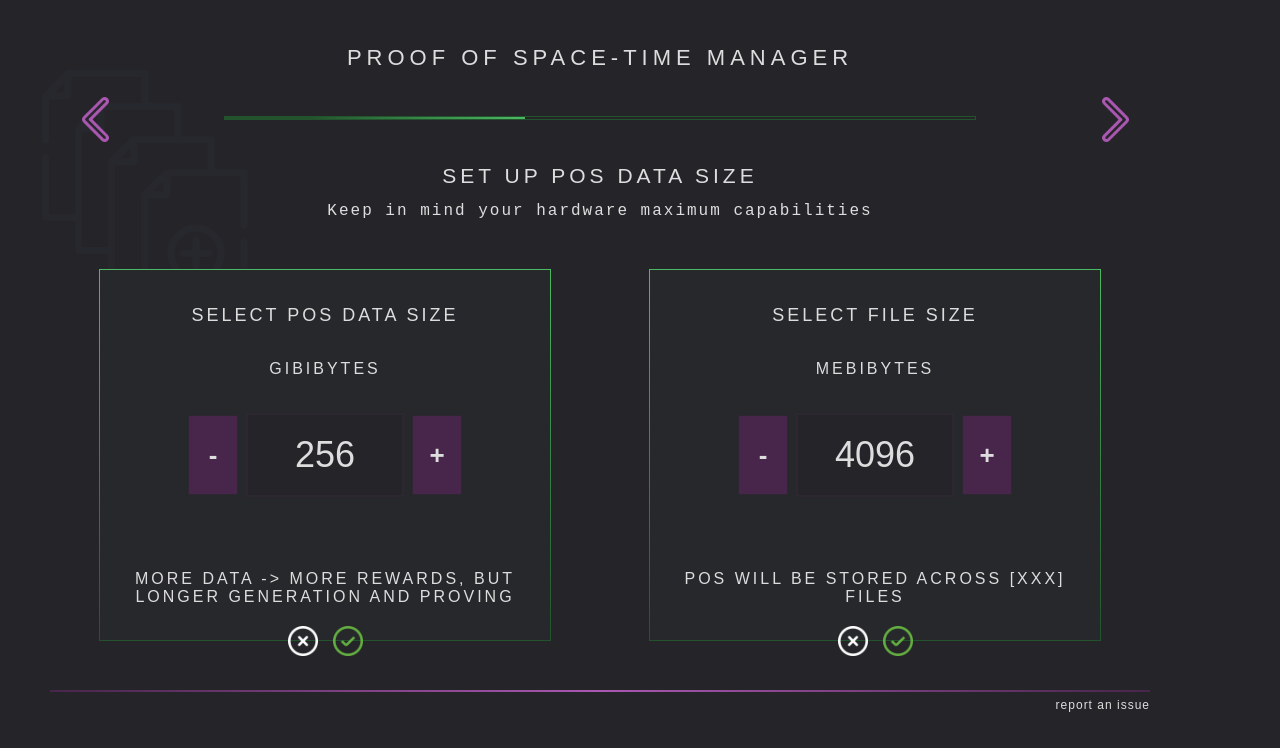
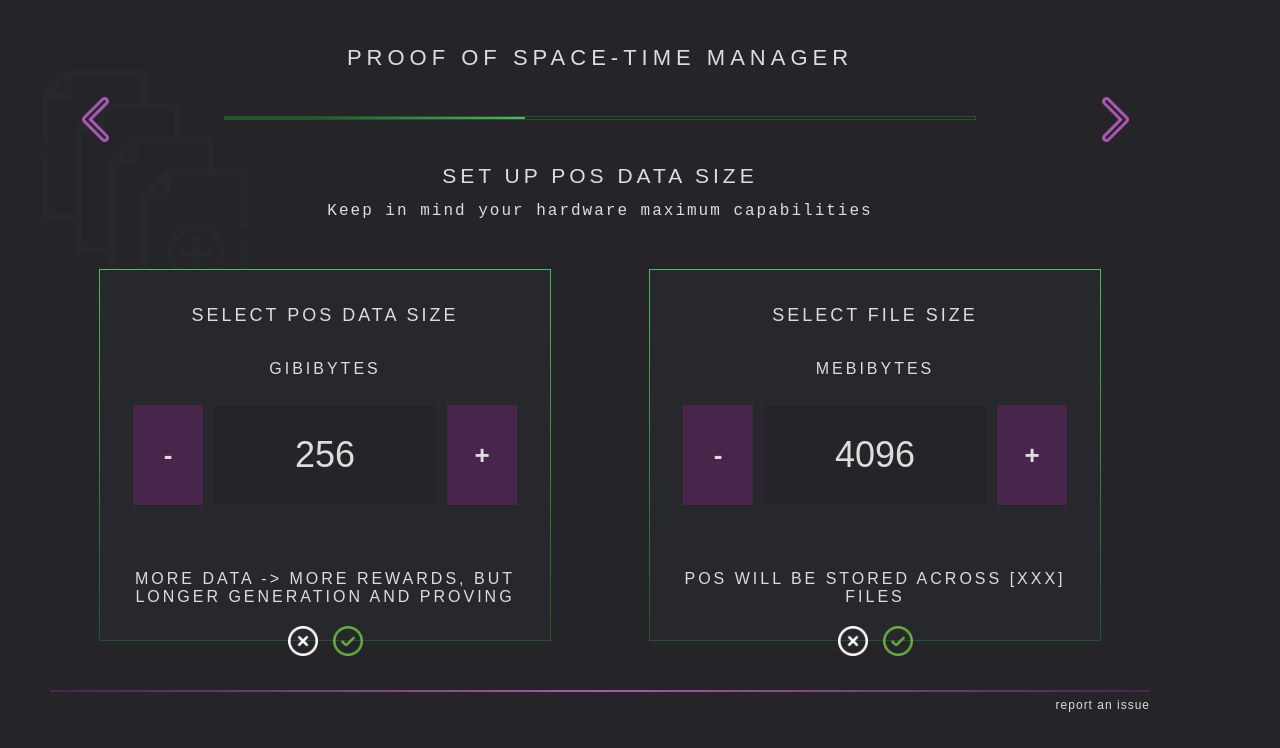
Before and after one commit to spacemeshos/sm-init-app-v2, a React (Create React App) app: page /advanced/SetupSize in a window 1280 px wide. Shown: the top 748 px of the page. Built offline with nearby package versions, Linux system fonts and the light colour scheme.

Commit message:
refactoring to improve the overall code

```diff
--- a/src/components/input.tsx
+++ b/src/components/input.tsx
@@ -6,7 +6,6 @@ interface CustomNumberInputProps {
   min?: number;
   max?: number;
   step?: number;
-  incrementOrder?: number;
   inputColor?: string;
   buttonColor?: string;
   backgroundColor?: string;
@@ -20,37 +19,37 @@ interface CustomNumberInputProps {
   onChange?: (value: number) => void;
 }
 
-const StyledInputRoot = styled.div<{ height: number; width: number }>`
+const StyledInputRoot = styled.div<{ height?: number; width?: number }>`
   display: flex;
   flex-flow: row nowrap;
   justify-content: center;
   align-items: center;
   z-index: auto;
   position: absolute;
-  height: 100%;
-  width: 100%;
+  height: ${({ height = 100 }) => height}px;
+  width: ${({ width = 500 }) => width}px;
   top: 50%;
   left: 50%;
   transform: translate(-50%, -50%);
 `;
 
 const StyledInput = styled.input<{
-  inputColor: string;
-  height: number;
-  width: number;
-  backgroundColor: string;
-  borderColor: string;
-  hoverBorderColor: string;
-  fontSize: number;
+  inputColor?: string;
+  height?: number;
+  width?: number;
+  backgroundColor?: string;
+  borderColor?: string;
+  hoverBorderColor?: string;
+  fontSize?: number;
 }>`
-  font-size: ${(props) => props.fontSize}px;
+  font-size: ${({ fontSize = 36 }) => fontSize}px;
   font-family: "Source Code Pro ExtraLight", sans-serif;
   font-weight: 200;
-  color: ${(props) => props.inputColor};
-  height: ${(props) => props.height}px;
-  width: ${(props) => props.width}px;
-  background: ${(props) => props.backgroundColor};
-  border: 2px solid ${(props) => props.borderColor};
+  color: ${({ inputColor = Colors.grayLight }) => inputColor};
+  height: ${({ height = 100 }) => height}px;
+  width: ${({ width = 200 }) => width}px;
+  background: ${({ backgroundColor = Colors.background }) => backgroundColor};
+  border: 2px solid ${({ borderColor = Colors.darkerPurple }) => borderColor};
   margin: 0 8px;
   padding: 0px 12px;
   min-width: 130px;
@@ -65,36 +64,28 @@ const StyledInput = styled.input<{
   }
 
   &:hover {
-    border-color: ${(props) => props.hoverBorderColor};
+    border-color: ${({ hoverBorderColor = Colors.purpleDark }) =>
+      hoverBorderColor};
   }
-
-  &:focus {
-    border-color: ${(props) => props.hoverBorderColor};
-  }
-
   &:focus-visible {
     outline: 0;
   }
 `;
 
 const StyledButton = styled.button<{
-  buttonColor: string;
-  buttonHoverColor: string;
-  height: number;
-  width: number;
-  borderColor: string;
-  incrementOrder: number;
+  buttonColor?: string;
+  height?: number;
+  width?: number;
 }>`
   font-family: "Source Code Pro", sans-serif;
-  font-size: 0.875rem;
+  font-size: 36px;
   box-sizing: border-box;
   line-height: 1.5;
-  border: 1px solid;
-  border-color: ${(props) => props.borderColor};
-  background: ${(props) => props.buttonColor};
-  color: ${(props) => props.buttonHoverColor};
-  width: ${(props) => props.width}px;
-  height: ${(props) => props.height}px;
+  border: none;
+  background: ${({ buttonColor = Colors.purpleDark }) => buttonColor};
+  color: ${Colors.grayLight};
+  height: ${({ height = 100 }) => height}px;
+  width: ${({ width = 70 }) => width}px;
   display: flex;
   flex-flow: row nowrap;
   justify-content: center;
@@ -105,16 +96,10 @@ const StyledButton = styled.button<{
 
   &:hover {
     cursor: pointer;
-    background: ${(props) => props.buttonColor};
-    color: ${(props) => props.buttonHoverColor};
   }
 
   &:focus-visible {
     outline: 0;
-  }
-
-  &.increment {
-    order: ${(props) => props.incrementOrder};
   }
 `;
 
@@ -130,17 +115,15 @@ const CustomNumberInput: React.FC<CustomNumberInputProps> = ({
   min = 1,
   max = 99,
   step = 1,
-  incrementOrder = 1,
-  inputColor = Colors.grayLight,
-  buttonColor = Colors.purpleDark,
-  backgroundColor = Colors.background,
-  borderColor = Colors.darkerPurple,
-  hoverBorderColor = Colors.purpleDark,
-  buttonHoverColor = Colors.grayLight,
-  height = 80,
-  width = 50,
+  inputColor,
+  buttonColor,
+  backgroundColor,
+  borderColor,
+  hoverBorderColor,
+  height,
+  width,
   value = min,
-  fontSize = 36,
+  fontSize,
   onChange,
 }) => {
   const [inputValue, setInputValue] = React.useState<number>(value);
@@ -149,7 +132,7 @@ const CustomNumberInput: React.FC<CustomNumberInputProps> = ({
     if (inputValue < max) {
       const newValue = inputValue + step;
       setInputValue(newValue);
-      onChange && onChange(newValue);
+      onChange?.(newValue);
     }
   };
 
@@ -157,7 +140,7 @@ const CustomNumberInput: React.FC<CustomNumberInputProps> = ({
     if (inputValue > min) {
       const newValue = inputValue - step;
       setInputValue(newValue);
-      onChange && onChange(newValue);
+      onChange?.(newValue);
     }
   };
 
@@ -165,7 +148,7 @@ const CustomNumberInput: React.FC<CustomNumberInputProps> = ({
     const newValue = parseInt(e.target.value, 10);
     if (!isNaN(newValue) && newValue >= min && newValue <= max) {
       setInputValue(newValue);
-      onChange && onChange(newValue);
+      onChange?.(newValue);
     }
   };
 
@@ -173,13 +156,10 @@ const CustomNumberInput: React.FC<CustomNumberInputProps> = ({
     <StyledInputRoot height={height} width={width}>
       <StyledButton
         buttonColor={buttonColor}
-        buttonHoverColor={buttonHoverColor}
         height={height}
         width={width}
-        borderColor={borderColor}
         onClick={handleDecrement}
-        className={`decrement`}
-        incrementOrder={incrementOrder}
+        className="decrement"
       >
         <Text>-</Text>
       </StyledButton>
@@ -199,13 +179,10 @@ const CustomNumberInput: React.FC<CustomNumberInputProps> = ({
       />
       <StyledButton
         buttonColor={buttonColor}
-        buttonHoverColor={buttonHoverColor}
         height={height}
         width={width}
-        borderColor={borderColor}
         onClick={handleIncrement}
-        className={`increment`}
-        incrementOrder={incrementOrder}
+        className="increment"
       >
         <Text>+</Text>
       </StyledButton>
```
